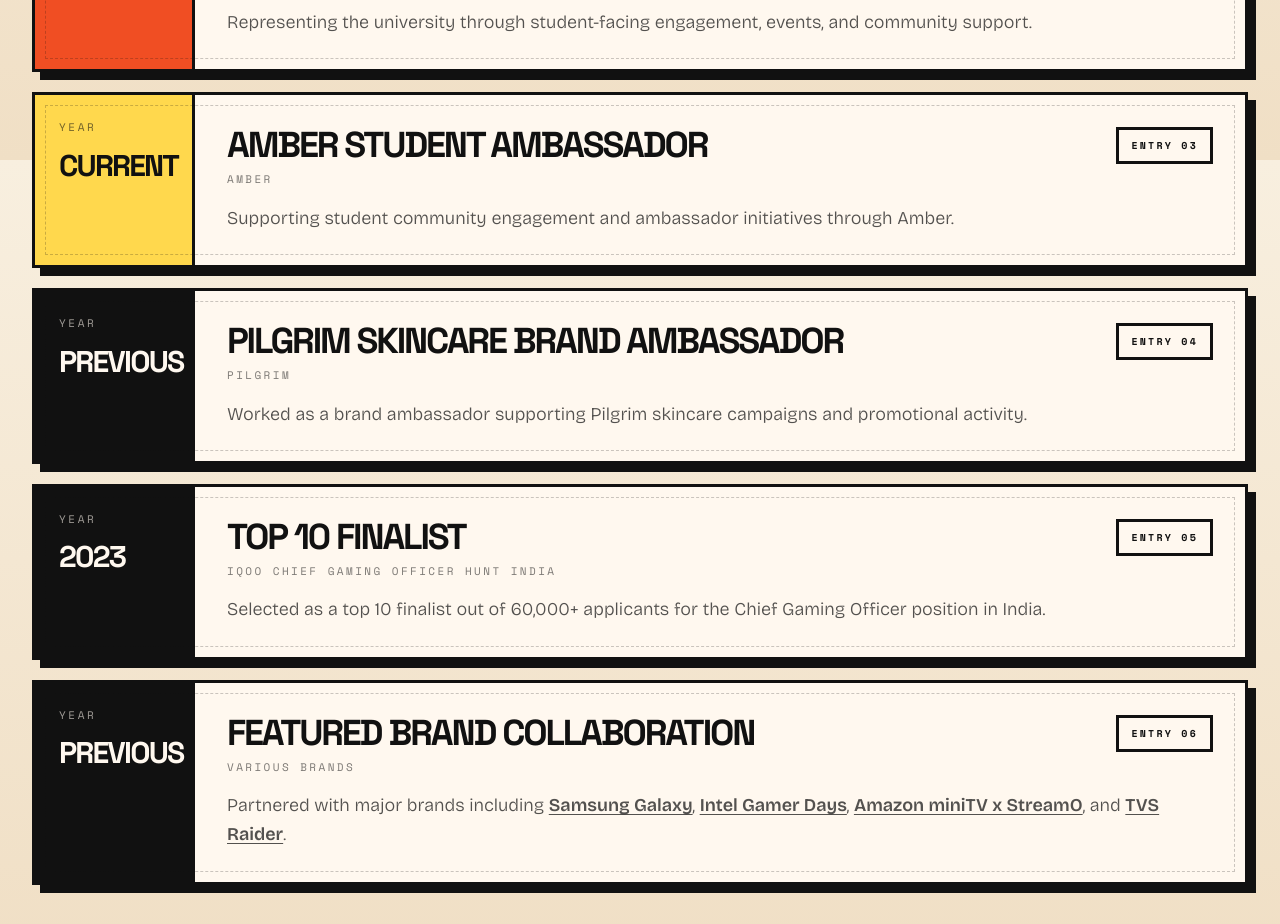
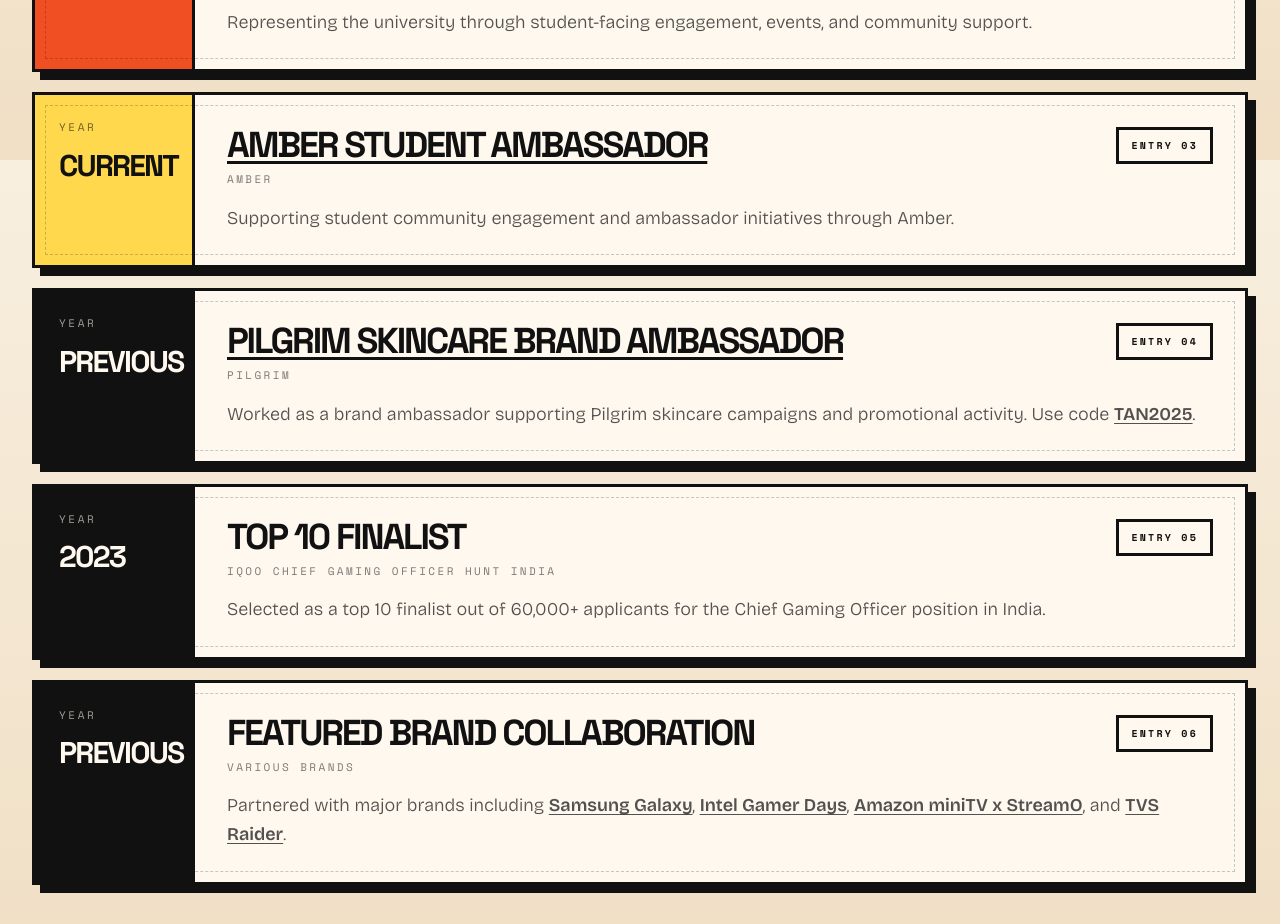
Before and after one commit to createwithtanishq/Portfolio, a React (Vite) app: page / in a window 1280 px wide. Shown: the part 3040-3964 px from the top of the page. Built offline with nearby package versions, Linux system fonts and the light colour scheme.

Commit message:
Add role URLs to Experience component and update portfolio data

```diff
--- a/src/components/Experience.jsx
+++ b/src/components/Experience.jsx
@@ -39,9 +39,22 @@
                 <div className="p-6 md:p-8 bg-[#FFF8EF]">
                   <div className="flex flex-col md:flex-row md:items-start justify-between gap-4 mb-4">
                     <div>
-                      <h3 className="font-heading font-black text-2xl md:text-4xl uppercase tracking-[-0.06em] leading-none">
-                        {exp.role}
-                      </h3>
+                      {exp.roleUrl ? (
+                        <h3 className="font-heading font-black text-2xl md:text-4xl uppercase tracking-[-0.06em] leading-none">
+                          <a
+                            href={exp.roleUrl}
+                            target="_blank"
+                            rel="noopener noreferrer"
+                            className="underline underline-offset-4 decoration-[3px]"
+                          >
+                            {exp.role}
+                          </a>
+                        </h3>
+                      ) : (
+                        <h3 className="font-heading font-black text-2xl md:text-4xl uppercase tracking-[-0.06em] leading-none">
+                          {exp.role}
+                        </h3>
+                      )}
                       <p className="mt-2 font-mono text-[11px] uppercase tracking-[0.22em] text-[#111111]/55">{exp.company}</p>
                     </div>
                     <span className="border-[3px] border-[#111111] px-3 py-2 font-mono text-[10px] font-bold uppercase tracking-[0.22em]">
--- a/src/data/portfolioData.js
+++ b/src/data/portfolioData.js
@@ -605,6 +605,7 @@
       role: "Amber Student Ambassador",
       company: "Amber",
       year: "Current",
+      roleUrl: "https://amberstudent.com/flex/tanishq-aryan-1768205165",
       description: "Supporting student community engagement and ambassador initiatives through Amber."
     },
     {
@@ -612,7 +613,9 @@
       role: "Pilgrim Skincare Brand Ambassador",
       company: "Pilgrim",
       year: "Previous",
-      description: "Worked as a brand ambassador supporting Pilgrim skincare campaigns and promotional activity."
+      roleUrl: "https://discoverpilgrim.com/discount/TAN2025?ref=tanishqaryan10847",
+      description: "Worked as a brand ambassador supporting Pilgrim skincare campaigns and promotional activity. Use code TAN2025.",
+      descriptionHtml: "Worked as a brand ambassador supporting Pilgrim skincare campaigns and promotional activity. Use code <a href=\"https://discoverpilgrim.com/discount/TAN2025?ref=tanishqaryan10847\" target=\"_blank\" rel=\"noopener noreferrer\">TAN2025</a>."
     },
     {
       id: 5,
```
